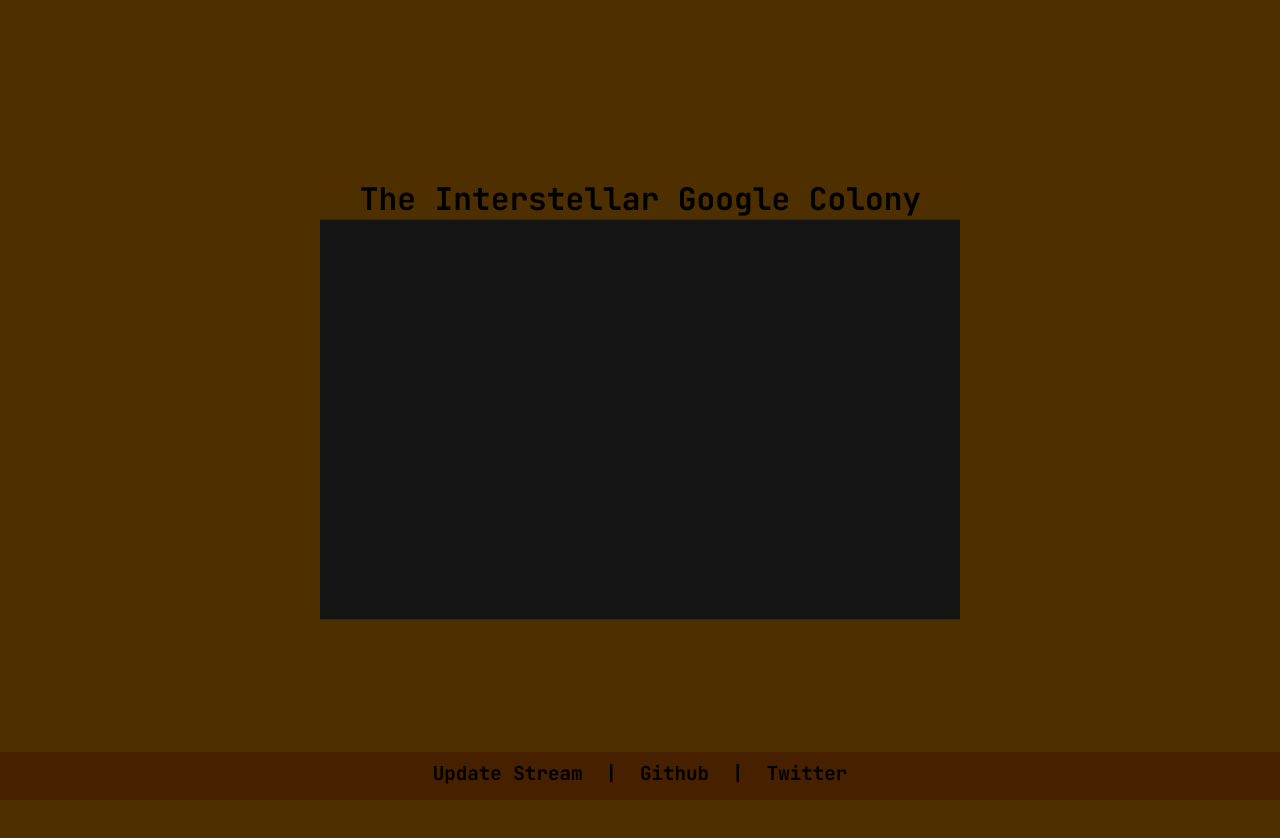
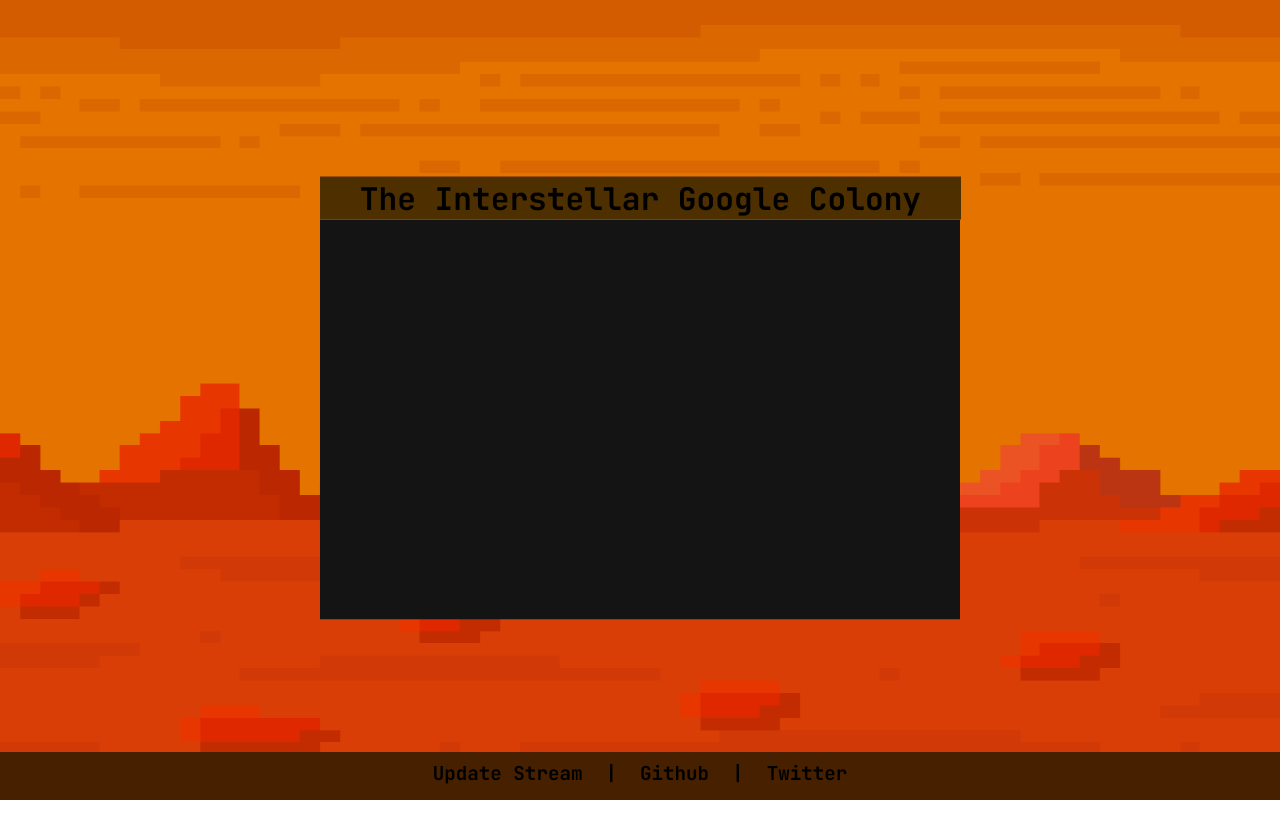
Before and after one commit to InventBoss/Futurez.net_TEMP, a Vue app: page / in a window 1280 px wide. Shown: the top 838 px of the page. Before the commit the page ends 800 px from the top, so only its background shows below. Built offline with nearby package versions, Linux system fonts and the light colour scheme.

Commit message:
added a background

```diff
--- a/public/index.html
+++ b/public/index.html
@@ -6,7 +6,7 @@
     <meta name="viewport" content="width=device-width,initial-scale=1.0">
     <link rel="icon" href="<%= BASE_URL %>favicon.ico">
   </head>
-  <body style="background-color: #4e2f00;">
+  <body style="margin: 0px;">
     <noscript>
       <strong>We're sorry but <%= htmlWebpackPlugin.options.title %> doesn't work properly without JavaScript enabled. Please enable it to continue.</strong>
     </noscript>
--- a/src/App.vue
+++ b/src/App.vue
@@ -11,6 +11,11 @@
     content="https://futurez.net/img/cat.5e8d8104.png"
   />
   <title>Futurez - Become a Capitalist</title>
+  <img
+    src="./assets/MarsBackground.png"
+    alt="The background photo of mars"
+    style="width: 100vw; height: 99vh"
+  />
   <div
     ref="gameDiv"
     style="
@@ -44,10 +49,13 @@
     const gameFile = require("./js/game.js");
     gameFile.run(this);
   },
-  components: { GameTitle, LowerBar },
+  components: { LowerBar, GameTitle },
 };
 </script>
 <style>
+#app {
+  height: 100vw;
+}
 @font-face {
   font-family: "JetbrainsMono";
   src: local("JetbrainsMono"), url(../src/assets/fonts/JetBrainsMono-Bold.woff2);
--- a/vue.config.js
+++ b/vue.config.js
@@ -5,16 +5,16 @@
 module.exports = {
   pages: {
     index: {
-      title: "Futurez - Become a Capitalist",
       entry: "./src/main.js",
       template: "public/index.html",
       filename: "index.html",
+      chunks: ["chunk-vendors", "chunk-common", "index"],
     },
     updates: {
-      title: "Futurez - Update Stream",
       entry: "./src/pages/updates/main.js",
       template: "public/index.html",
       filename: "updates.html",
+      chunks: ["chunk-vendors", "chunk-common", "index"],
     },
   },
 };
```
Also changed, not shown: src/assets/MarsBackground.png (added), 1 other file (tests, documents, lock files or other folders).
